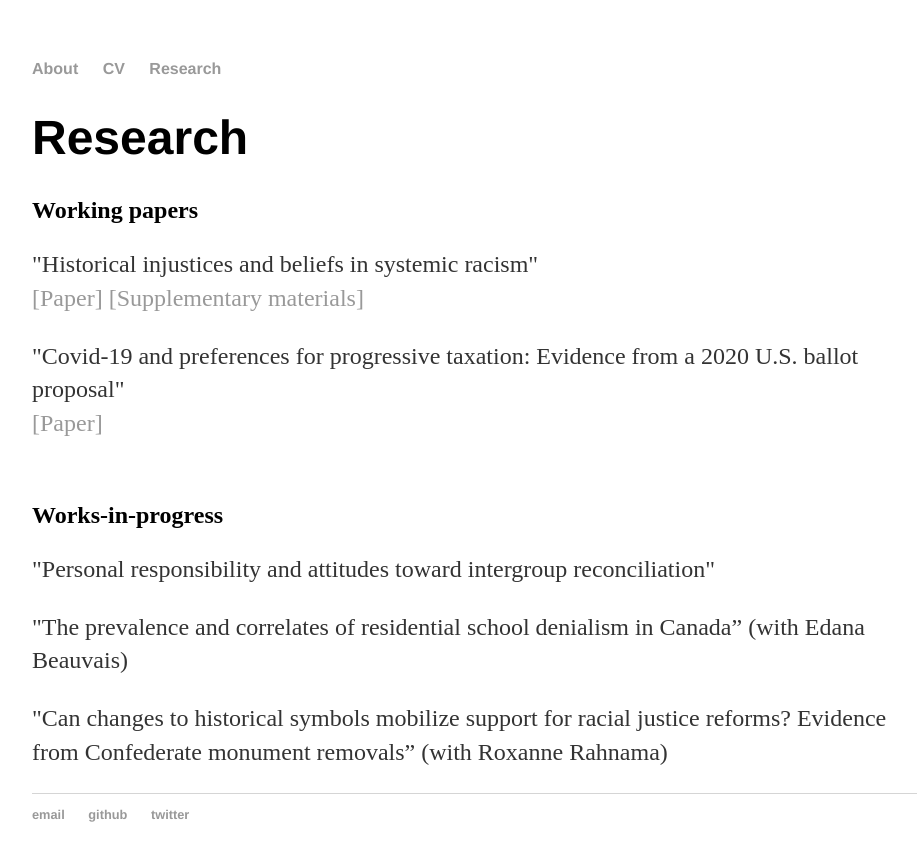
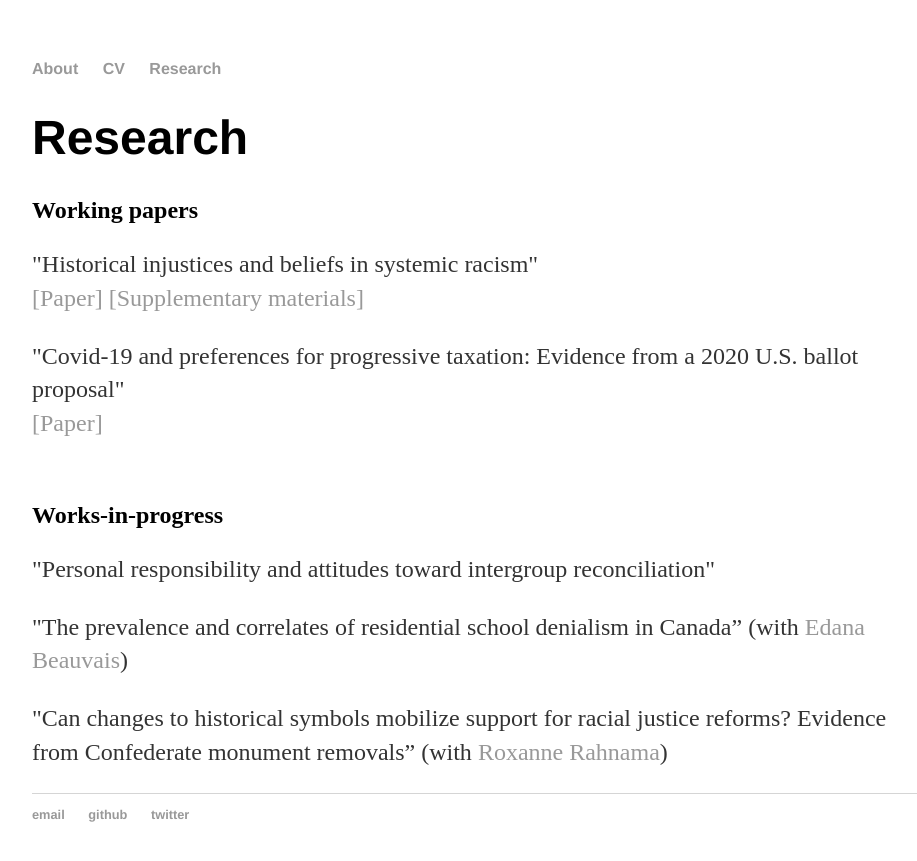
Before and after one commit to mark-williamson/mark-williamson.github.io, a Jekyll site: the page built from research/index.html, in a window 1280 px wide. Shown: the top 861 px of the page, without its empty margins (160-1077 px from the left). Built offline with Jekyll 4.4.1, drawn with Linux system fonts in a browser that asks for light colours; part of the change alters nothing that is shown.

```diff
--- a/research/index.html
+++ b/research/index.html
@@ -9,6 +9,6 @@ layout: default
 <br>
   <h2>Works-in-progress</h2>
       <p>"Personal responsibility and attitudes toward intergroup reconciliation"</p>
-      <p>"The prevalence and correlates of residential school denialism in Canada” (with Edana Beauvais)</p>
-      <p>"Can changes to historical symbols mobilize support for racial justice reforms? Evidence from Confederate monument removals” (with Roxanne Rahnama)</p>
+      <p>"The prevalence and correlates of residential school denialism in Canada” (with <a href="https://www.edanabeauvais.com/">Edana Beauvais</a>)</p>
+      <p>"Can changes to historical symbols mobilize support for racial justice reforms? Evidence from Confederate monument removals” (with <a href="https://roxannerahnama.com/">Roxanne Rahnama</a>)</p>
 </div><!-- /.blurb -->
```
